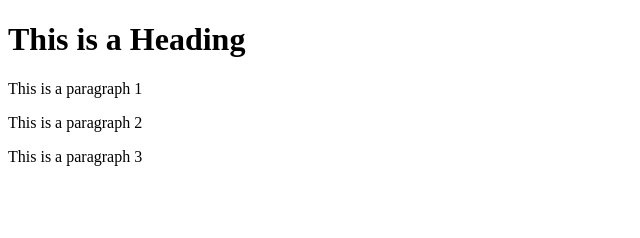
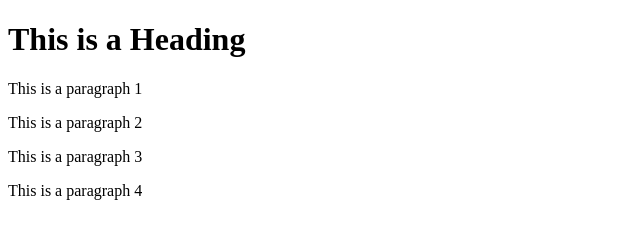
Before and after one commit to Harsha876/Demo_Repo, a plain HTML site: page index.html in a window 1280 px wide. Shown: the whole page, without its empty margins (0-640 px from the left). Drawn offline with Linux system fonts and the light colour scheme.

Commit message:
New File added

```diff
--- a/index.html
+++ b/index.html
@@ -9,5 +9,6 @@
 		<p>This is a paragraph 1</p>
                 <p>This is a paragraph 2</p>
 	        <p>This is a paragraph 3</p>
+                <p>This is a paragraph 4</p>
 	</body>
 </html>
```
Also changed, not shown: Readme.txt (added).
